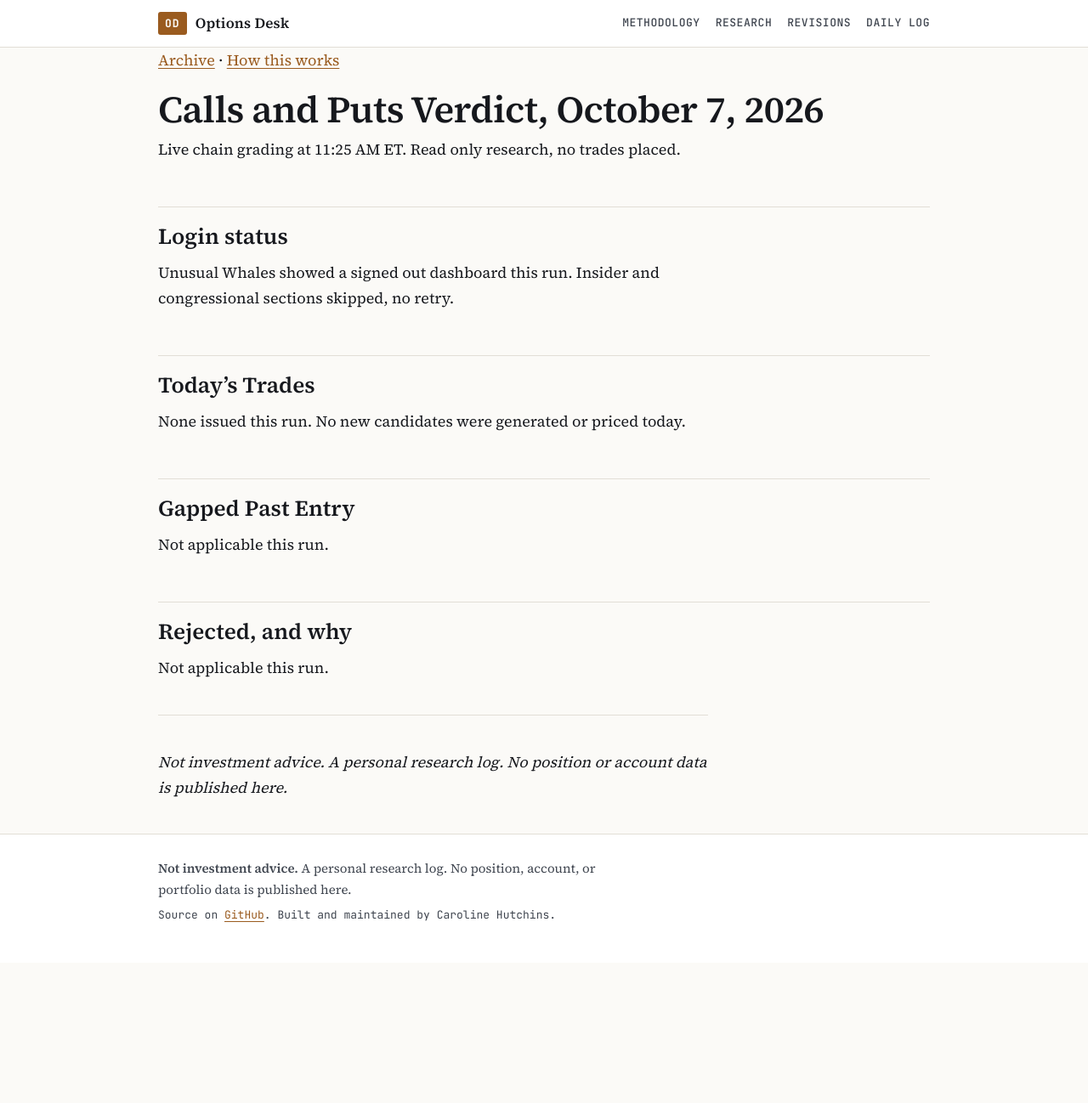
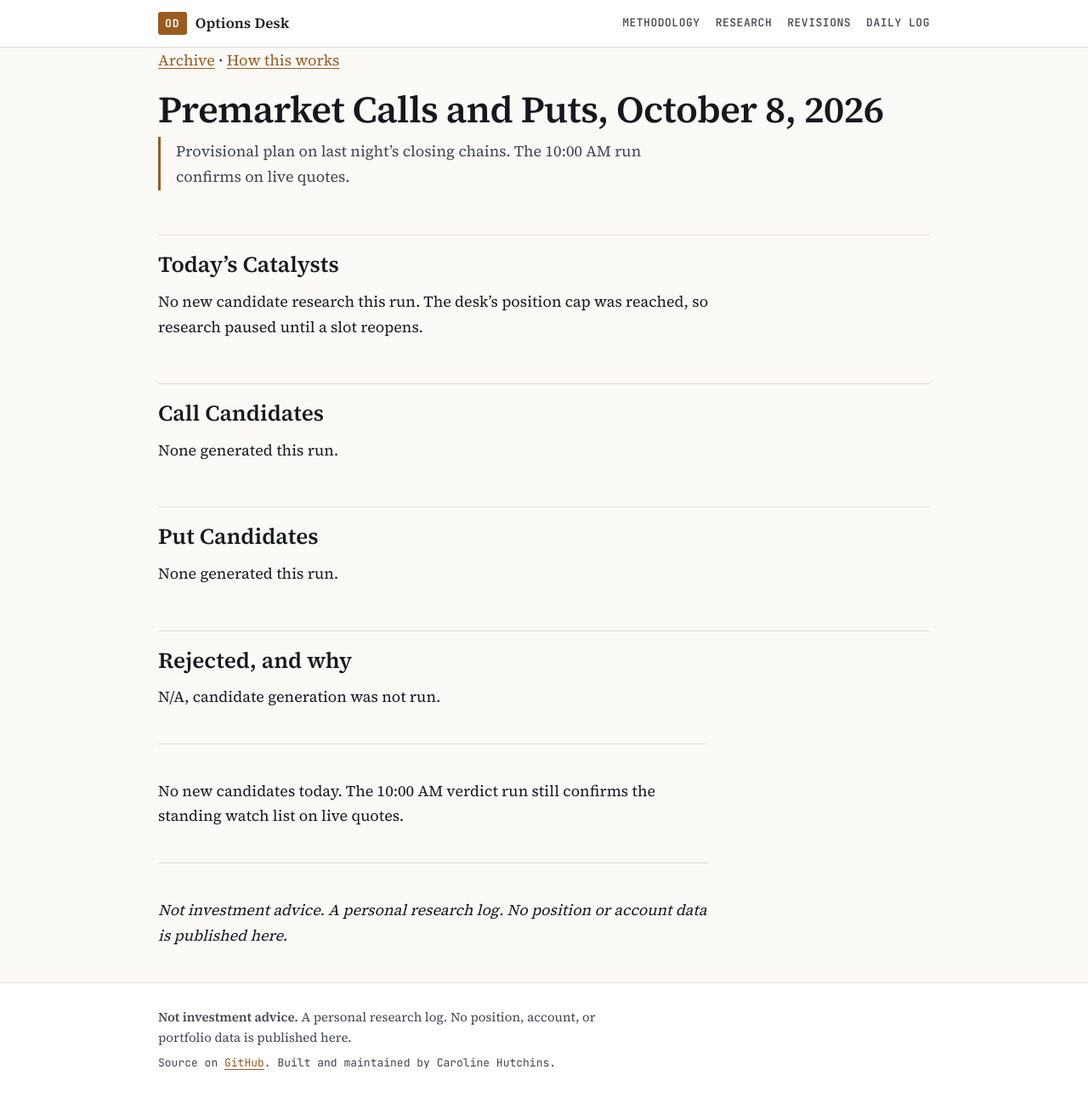
Before and after one commit to carolinehutchins05-prog/options-desk, a Jekyll site: the page built from index.md, in a window 1280 px wide and 1308 px high. Shown: the top 1298 px of the window at 85% size. Built offline with Jekyll 4.4.1, drawn with Linux system fonts in a browser that asks for light colours.

Commit message:
Premarket Plan, 2026-10-08
Co-Authored-By: Claude Opus 5 <noreply@anthropic.com>

```diff
--- a/index.md
+++ b/index.md
@@ -6,21 +6,23 @@ title: Options Desk
 [Archive](archive/) · [How this works](https://github.com/carolinehutchins05-prog/options-desk#readme)
 
 
-# Calls and Puts Verdict, October 7, 2026
-Live chain grading at 11:25 AM ET. Read only research, no trades placed.
+# Premarket Calls and Puts, October 8, 2026
+> Provisional plan on last night's closing chains. The 10:00 AM run confirms on live quotes.
 
-## Login status
-Unusual Whales showed a signed out dashboard this run. Insider and congressional sections skipped, no retry.
+## Today's Catalysts
+No new candidate research this run. The desk's position cap was reached, so research paused until a slot reopens.
 
-## Today's Trades
-None issued this run. No new candidates were generated or priced today.
+## Call Candidates
+None generated this run.
 
-## Gapped Past Entry
-Not applicable this run.
+## Put Candidates
+None generated this run.
 
 ## Rejected, and why
-Not applicable this run.
+N/A, candidate generation was not run.
 
+---
+No new candidates today. The 10:00 AM verdict run still confirms the standing watch list on live quotes.
 
 ---
 *Not investment advice. A personal research log. No position or account data is published here.*
```
Also changed, not shown: archive/2026-10-08-premarket.md (added, +22 -0 lines), archive/index.md (+1 -0 lines).
